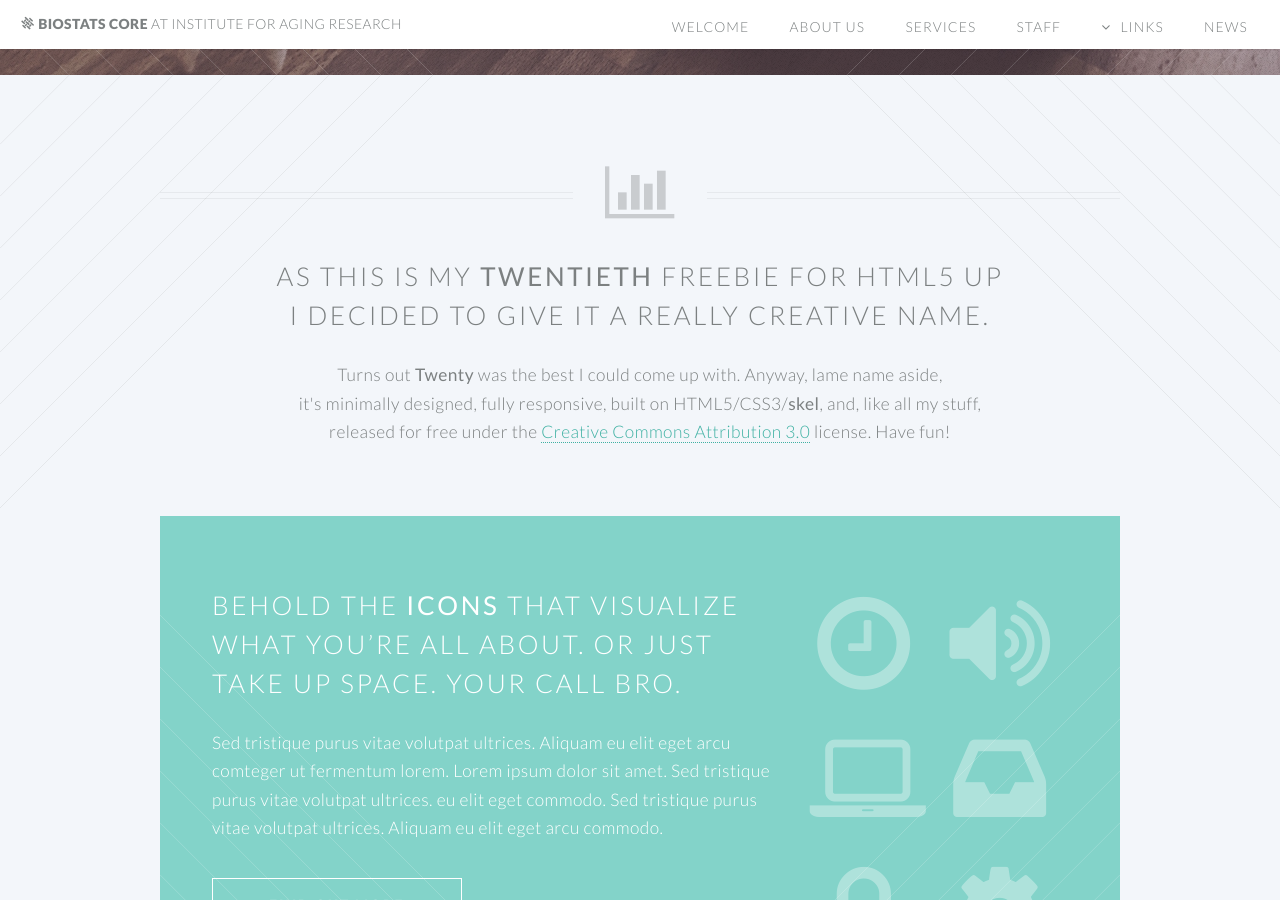
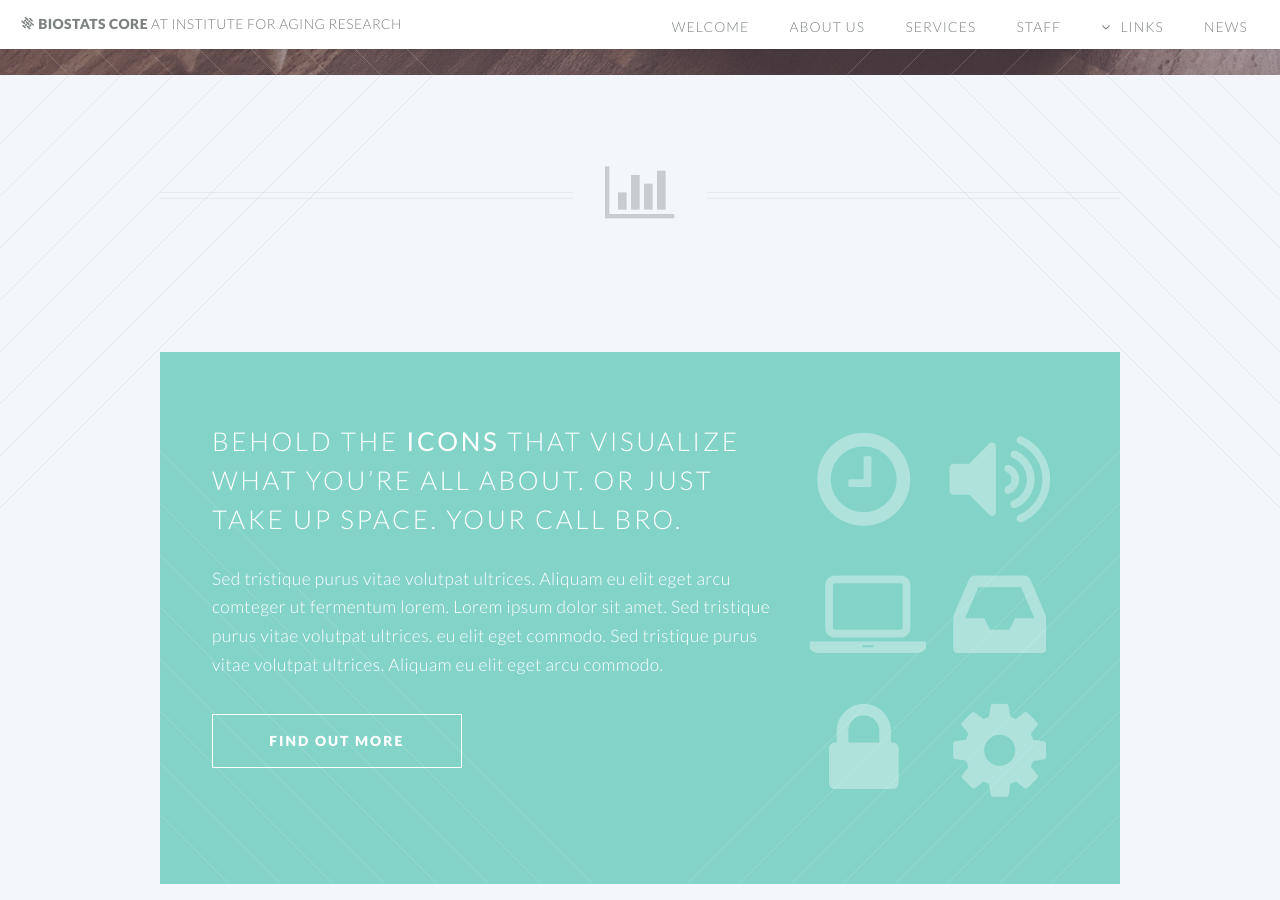
Before and after one commit to timothytsai/IFARbiostats.github.io, a Jekyll site: the page built from index.html, in a window 1280 px wide and 900 px high, scrolled down 525 px. Built offline with Jekyll 4.4.1, drawn with Linux system fonts in a browser that asks for light colours; some web fonts are replaced; some of the changed text lies outside the part shown.

Commit message:
modify sections; test

```diff
--- a/index.html
+++ b/index.html
@@ -6,19 +6,12 @@ layout: landing-page
 
 				<header class="special container">
 					<span class="icon fa-bar-chart-o"></span>
-					<h2>As this is my <strong>twentieth</strong> freebie for HTML5 UP
-					<br />
-					I decided to give it a really creative name.</h2>
-					<p>Turns out <strong>Twenty</strong> was the best I could come up with. Anyway, lame name aside,
-					<br />
-					it's minimally designed, fully responsive, built on HTML5/CSS3/<strong>skel</strong>,
-					and, like all my stuff,
-					<br />
-					released for free under the <a href="http://html5up.net/license">Creative Commons Attribution 3.0</a> license. Have fun!</p>
+					<h2></h2>
+					<p></p>
 				</header>
 
 				<!-- One -->
-					<section class="wrapper style2 container special-alt">
+					<section class="wrapper style2 container special-alt" id="about">
 						<div class="row half">
 							<div class="8u">
 
@@ -49,7 +42,7 @@ layout: landing-page
 					</section>
 
 				<!-- Two -->
-					<section class="wrapper style1 container special">
+					<section class="wrapper style1 container special" id="services">
 						<div class="row">
 							<div class="4u">
 
@@ -152,19 +145,3 @@ layout: landing-page
 					</section>
 
 			</article>
-
-		<!-- CTA -->
-			<section id="cta">
-
-				<header>
-					<h2>Ready to do <strong>something</strong>?</h2>
-					<p>Proin a ullamcorper elit, et sagittis turpis integer ut fermentum.</p>
-				</header>
-				<footer>
-					<ul class="buttons">
-						<li><a href="#" class="button special">Take My Money</a></li>
-						<li><a href="#" class="button">LOL Wut</a></li>
-					</ul>
-				</footer>
-
-			</section>
```
